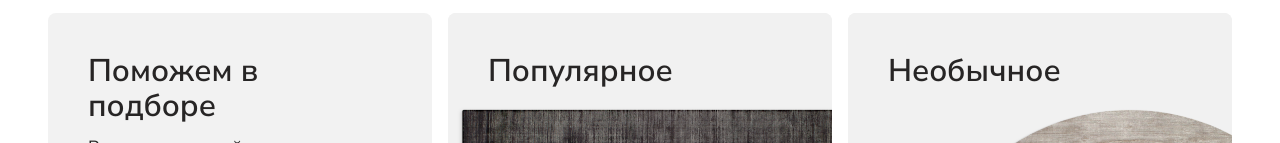
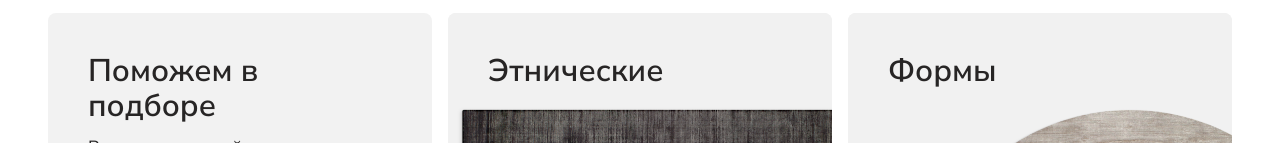
Before and after one commit to golova-hub/hands, a website: page index.html in a window 1280 px wide. Shown: the part 1466-1609 px from the top of the page. Drawn offline with nearby package versions, Linux system fonts and the light colour scheme.

Commit message:
FIX названия

```diff
--- a/index.html
+++ b/index.html
@@ -220,7 +220,7 @@
                     class="catalog-card__image"
                 >
                 <h3 class="catalog-card__title">
-                    Популярное
+                    Этнические
                 </h3>
                 </a>
             </div>
@@ -234,7 +234,7 @@
                     class="catalog-card__image"
                 >
                 <h3 class="catalog-card__title">
-                    Необычное
+                    Формы
                 </h3>
                 </a>
             </div>
```
